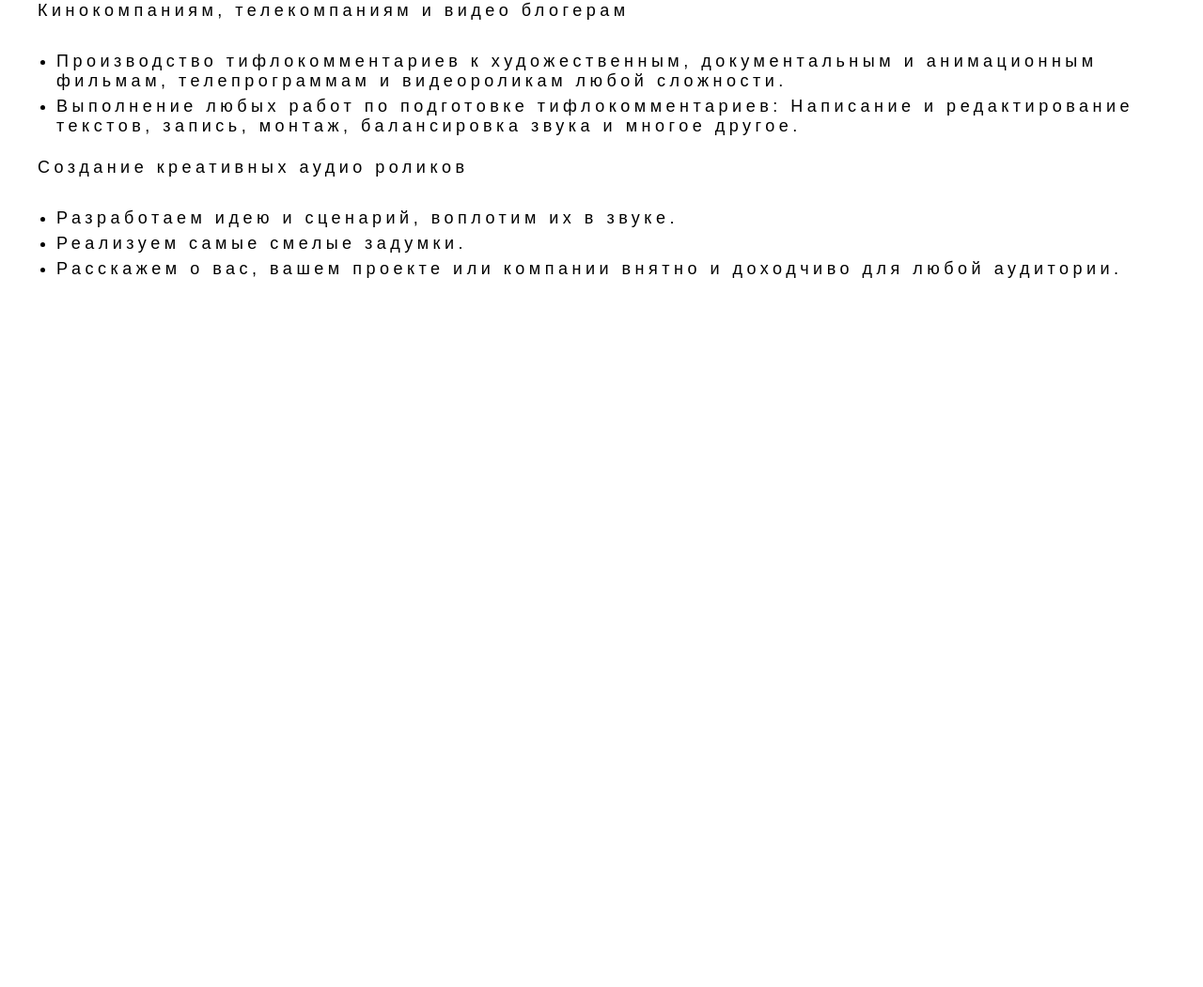
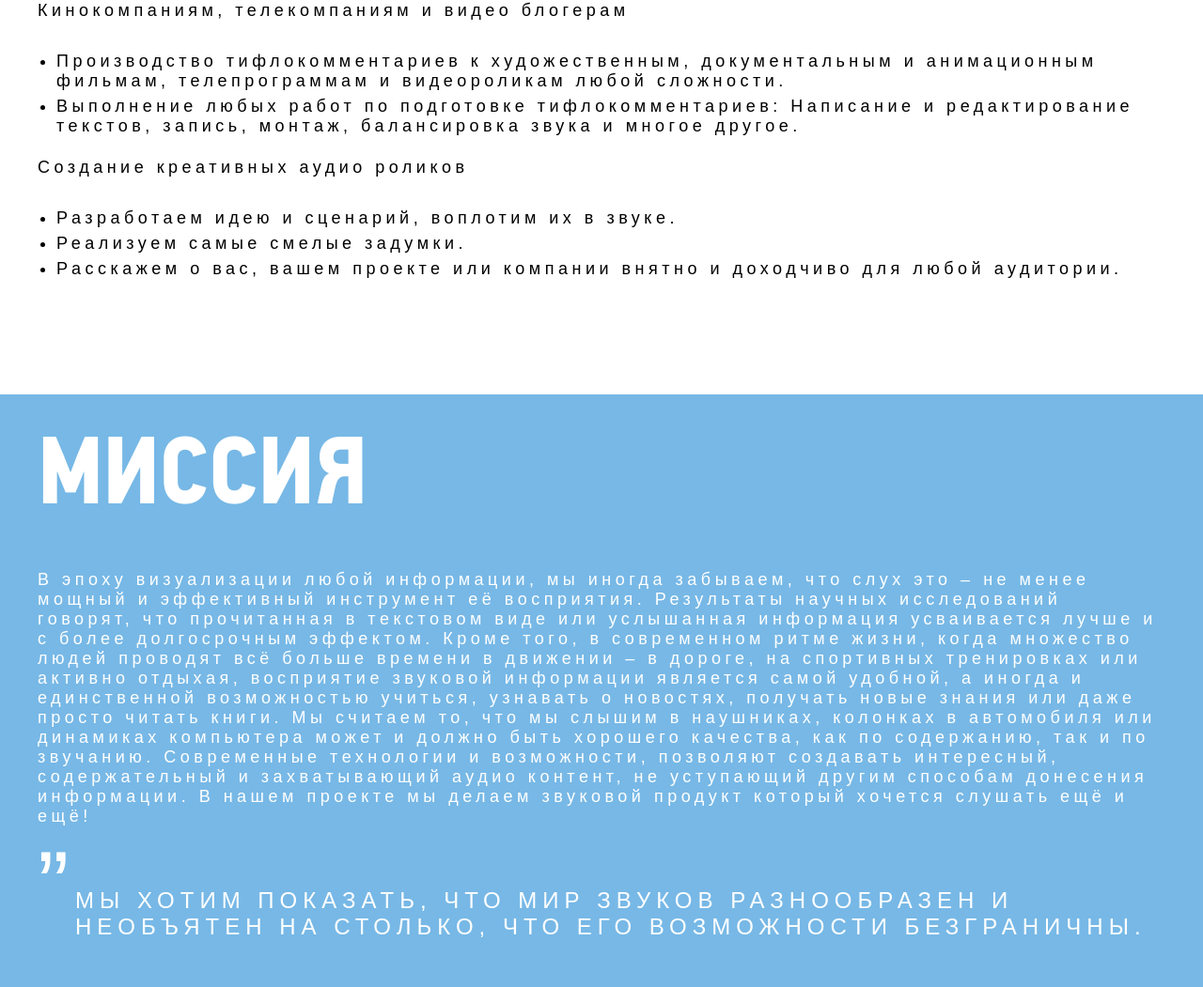
Before and after one commit to sergJess/dialog-expert, a website: page about/index.html in a window 1280 px wide. Shown: the part 1048-2099 px from the top of the page at 94% size. Before the commit the page ends 1348 px from the top, so only its background shows below. Drawn offline with Linux system fonts and the light colour scheme; a web font is replaced by a local one.

Commit message:
feat: add mission

```diff
--- a/about/index.html
+++ b/about/index.html
@@ -77,6 +77,25 @@
 				</div>
 			</div>
 		</section>
+		<section class="mission">
+			<div class="container-content">
+				<h2 class="section-title section-title_light">Миссия</h2>
+				<div class="mission-text">
+					<p class="main-text main-text_light">
+						В эпоху визуализации любой информации, мы иногда забываем, что слух это – не менее мощный и эффективный инструмент её восприятия. Результаты научных исследований говорят, что прочитанная в текстовом виде или услышанная информация усваивается лучше и с более долгосрочным эффектом. Кроме того, в современном ритме жизни, когда множество людей проводят всё больше времени в движении – в дороге, на спортивных тренировках или активно отдыхая, восприятие звуковой информации является самой удобной, а иногда и единственной возможностью учиться, узнавать о новостях, получать новые знания или даже просто читать книги.
+Мы считаем то, что мы слышим в наушниках, колонках в автомобиля или динамиках компьютера может и должно быть хорошего качества, как по содержанию, так и по звучанию. Современные технологии и возможности, позволяют создавать интересный, содержательный и захватывающий аудио контент, не уступающий другим способам донесения информации. В нашем проекте мы делаем звуковой продукт который хочется слушать ещё и ещё!
+
+					</p>
+				</div>
+				<div class="mission-quote">
+					<div class="mission__quote">&#8222;</div>
+					<p class="section-subtitle section-subtitle_light">
+						Мы хотим показать, что мир звуков разнообразен и необъятен на столько, что его возможности безграничны.
+					</p>
+				</div>
+			</div>
+
+		</section>
 	</div>
 </body>
 </html>
--- a/about/scss/abstracts/_variables.scss
+++ b/about/scss/abstracts/_variables.scss
@@ -1,6 +1,7 @@
 //colors
 $dark-bg: #1A1A1A;
-$dark-bg2:  #191919;
+$dark-bg2: #191919;
+$dark-bg3: #77B8E6;
 $font-dark: #000000;
 $font-dark2: #474747;
 $font-dark3: #272727;
--- a/about/scss/base/_base.scss
+++ b/about/scss/base/_base.scss
@@ -88,6 +88,9 @@ li {
   font-weight: 700;
   text-transform: uppercase;
 }
+.section-title_light{
+  color: $font-light;
+}
 .section-title-top{
   font-size: 17.9rem;
   line-height: 21.4rem;
@@ -102,7 +105,10 @@ li {
   font-weight: 300;
   letter-spacing: 0.6rem;
 }
-
+.section-subtitle_light{
+  text-transform: uppercase;
+  color: $font-light;
+}
 .company-title{
   font-size: 19.7rem;
   line-height: 19.7rem;
@@ -115,6 +121,9 @@ li {
   line-height: 2.1rem;
   font-weight: 300;
   letter-spacing: 0.45rem;
+}
+.main-text_light{
+  color: $font-light;
 }
 .main-text_bold{
   font-weight: 500;
--- a/about/scss/components/about-us.scss
+++ b/about/scss/components/_about-us.scss
@@ -1,5 +1,5 @@
 .about-us{
-	padding: 3rem 0 0 0;
+	padding: 3rem 0 12rem 0;
 }
 .about-us-subtitle{
 	text-transform: uppercase;
--- /dev/null
+++ b/about/scss/components/_mission.scss
@@ -0,0 +1,18 @@
+.mission{
+	padding: 3rem 0;
+	background-color: $dark-bg3;
+}
+.mission-text{
+	padding: 3.5rem 0;
+}
+.mission-quote{
+	position: relative;
+	padding: 3rem 0 2rem 4rem;
+}
+.mission__quote{
+	position: absolute;
+	top: -90px;
+	left: 0;
+	font-size: 10rem;
+	color: #fff;
+}
--- a/about/scss/style.scss
+++ b/about/scss/style.scss
@@ -4,5 +4,6 @@
 @import 'components/_header.scss';
 @import 'components/logo';
 @import 'components/nav';
-@import 'components/about-us.scss';
+@import 'components/about-us';
+@import 'components/mission';
 @import 'components/footer';
```
Also changed, not shown: about/css/style.css.
